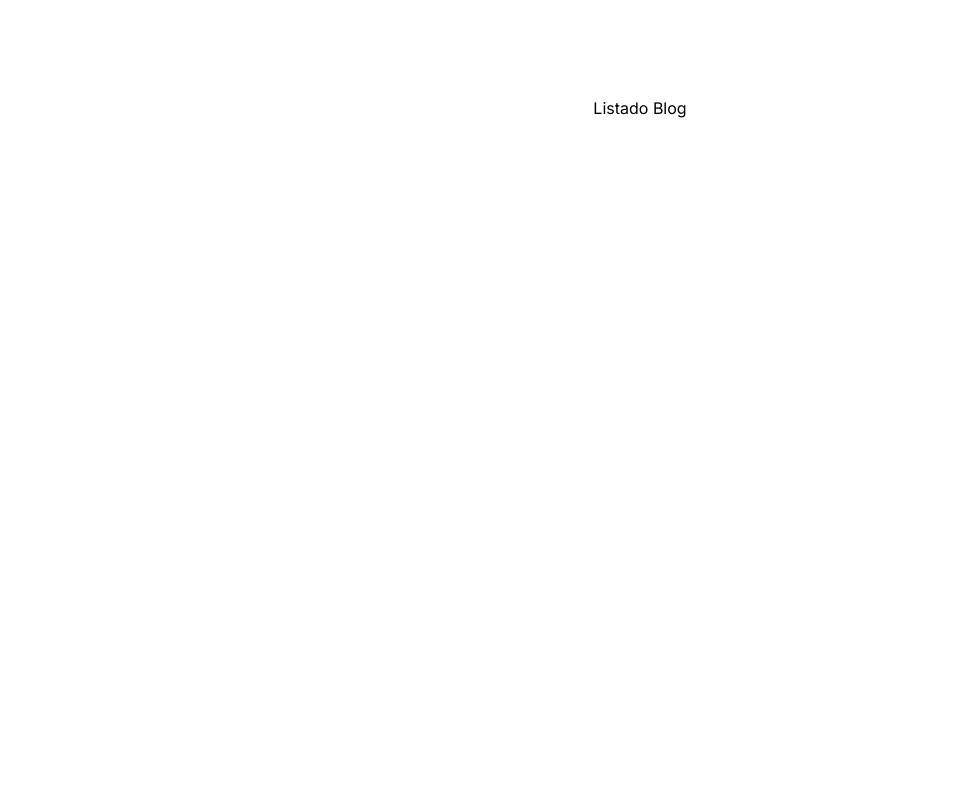
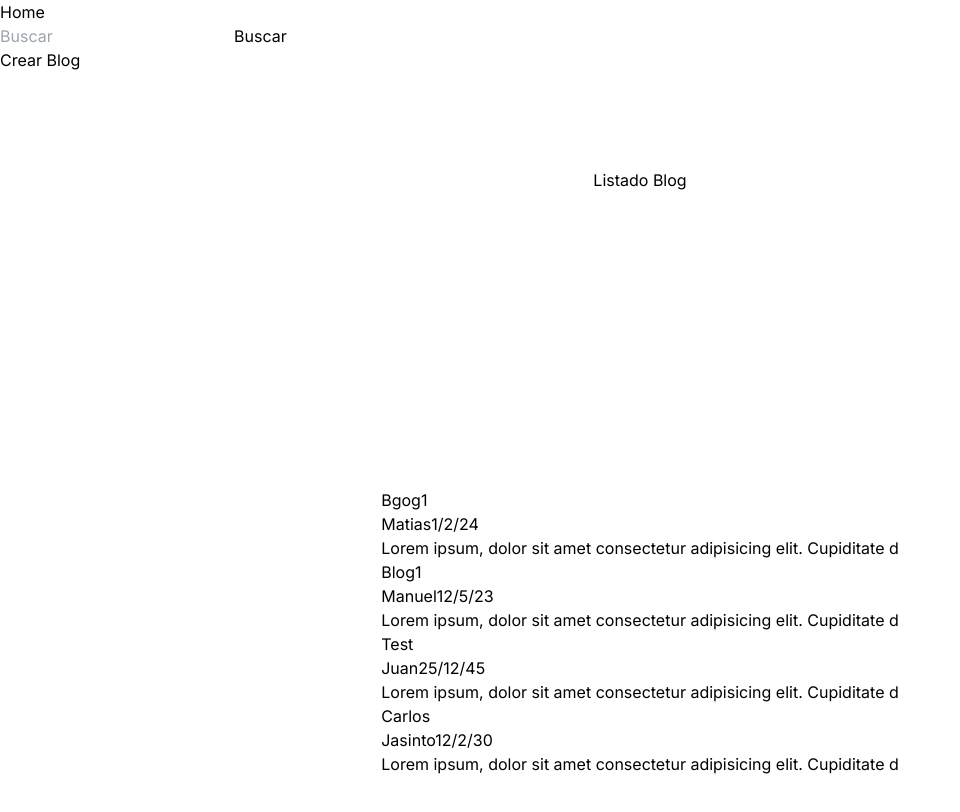
Before and after one commit to tcmatias93/blog-internet, a Next.js app: page / in a window 1280 px wide. Shown: the top 812 px of the page, without its empty margins (0-960 px from the left). Built offline with nearby package versions, Linux system fonts and the light colour scheme.

Commit message:
Se crea logica basica con blogs estaticos

```diff
--- a/src/app/blog/[slug]/page.tsx
+++ b/src/app/blog/[slug]/page.tsx
@@ -1,10 +1,13 @@
-'use client'
-import { useParams } from "next/navigation"
+import { blogs } from "@/lib/data"
 
-export default function Blog() {
-  const params = useParams<{ tag: string; item: string; slug: string }>()
-  console.log(params.slug)
+export default function Blog({ params }: { params: { slug: string } }) {
+
+  const blog = blogs.find((blog) => blog.title == params.slug)
   return (
-    <div>Blog {params.slug}</div>
+    <div className="flex min-h-screen flex-col items-center justify-between p-24">Blog de {blog?.author}
+      <p>{blog?.date}</p>
+      <p>{blog?.description}</p>
+
+    </div>
   )
 }
--- a/src/app/layout.tsx
+++ b/src/app/layout.tsx
@@ -1,6 +1,7 @@
 import type { Metadata } from "next";
 import { Inter } from "next/font/google";
 import "./globals.css";
+import Navbar from "@/components/Navbar";
 
 const inter = Inter({ subsets: ["latin"] });
 
@@ -16,7 +17,9 @@ export default function RootLayout({
 }>) {
   return (
     <html lang="en">
-      <body className={inter.className}>{children}</body>
+      <body className={inter.className}>
+        <Navbar />
+        {children}</body>
     </html>
   );
 }
--- a/src/app/page.tsx
+++ b/src/app/page.tsx
@@ -1,7 +1,10 @@
+import ListBlog from "@/components/ListBlog";
+
 export default function Home() {
   return (
     <main className="flex min-h-screen flex-col items-center justify-between p-24">
       <h1>Listado Blog</h1>
+      <ListBlog />
     </main>
   );
 }
--- a/src/app/registerBlog/page.tsx
+++ b/src/app/registerBlog/page.tsx
@@ -2,6 +2,6 @@ import React from 'react'
 
 export default function RegisterBlog() {
   return (
-    <div>RegisterBlog</div>
+    <div className="flex min-h-screen flex-col items-center justify-between p-24">RegisterBlog</div>
   )
 }
--- /dev/null
+++ b/src/components/ListBlog.tsx
@@ -0,0 +1,21 @@
+import Link from "next/link"
+
+import { blogs } from "@/lib/data"
+
+export default function ListBlog() {
+
+  return (
+    <div>
+      {blogs.map((blog) => {
+        return (
+          <div key={blog.id}>
+            <Link href={`/blog/${blog.title}`}><h2>{blog.title}</h2> </Link>
+            <span>{blog.author}</span>
+            <span>{blog.date}</span>
+            <p>{blog.description.slice(0, 70)}</p>
+          </div>
+        )
+      })}
+    </div>
+  )
+}
--- /dev/null
+++ b/src/components/Navbar.tsx
@@ -0,0 +1,11 @@
+import Link from "next/link"
+import Search from "./Search"
+export default function Navbar() {
+  return (
+    <nav>
+      <Link href={'/'} >Home</Link>
+      <Search />
+      <Link href={'/registerBlog'}>Crear Blog</Link>
+    </nav>
+  )
+}
--- /dev/null
+++ b/src/components/Search.tsx
@@ -0,0 +1,10 @@
+export default function Search() {
+  return (
+    <div>
+      <form>
+        <input type="text" placeholder="Buscar" />
+        <button>Buscar</button>
+      </form>
+    </div>
+  )
+}
--- /dev/null
+++ b/src/lib/data.ts
@@ -0,0 +1,34 @@
+export const blogs = [
+  {
+    id: "1",
+    title: "Bgog1",
+    author: "Matias",
+    description:
+      "Lorem ipsum, dolor sit amet consectetur adipisicing elit. Cupiditate dolorum fuga iusto, ipsam quia voluptatum nihil rem ratione adipisci facilis aperiam pariatur, consectetur amet assumenda expedita, accusantium possimus quibusdam temporibus.",
+    date: "1/2/24",
+  },
+  {
+    id: "2",
+    title: "Blog1",
+    author: "Manuel",
+    description:
+      "Lorem ipsum, dolor sit amet consectetur adipisicing elit. Cupiditate dolorum fuga iusto, ipsam quia voluptatum nihil rem ratione adipisci facilis aperiam pariatur, consectetur amet assumenda expedita, accusantium possimus quibusdam temporibus.",
+    date: "12/5/23",
+  },
+  {
+    id: "3",
+    title: "Test",
+    author: "Juan",
+    description:
+      "Lorem ipsum, dolor sit amet consectetur adipisicing elit. Cupiditate dolorum fuga iusto, ipsam quia voluptatum nihil rem ratione adipisci facilis aperiam pariatur, consectetur amet assumenda expedita, accusantium possimus quibusdam temporibus.",
+    date: "25/12/45",
+  },
+  {
+    id: "4",
+    title: "Carlos",
+    author: "Jasinto",
+    description:
+      "Lorem ipsum, dolor sit amet consectetur adipisicing elit. Cupiditate dolorum fuga iusto, ipsam quia voluptatum nihil rem ratione adipisci facilis aperiam pariatur, consectetur amet assumenda expedita, accusantium possimus quibusdam temporibus. Lorem ipsum dolor sit amet consectetur adipisicing elit. Harum nulla sint nobis at quis ducimus provident expedita odio voluptatum, voluptatibus nam labore in non aliquid ipsa, delectus rerum doloribus veniam?",
+    date: "12/2/30",
+  },
+];
```
Also changed, not shown: type.ts (added, +7 -0 lines).
